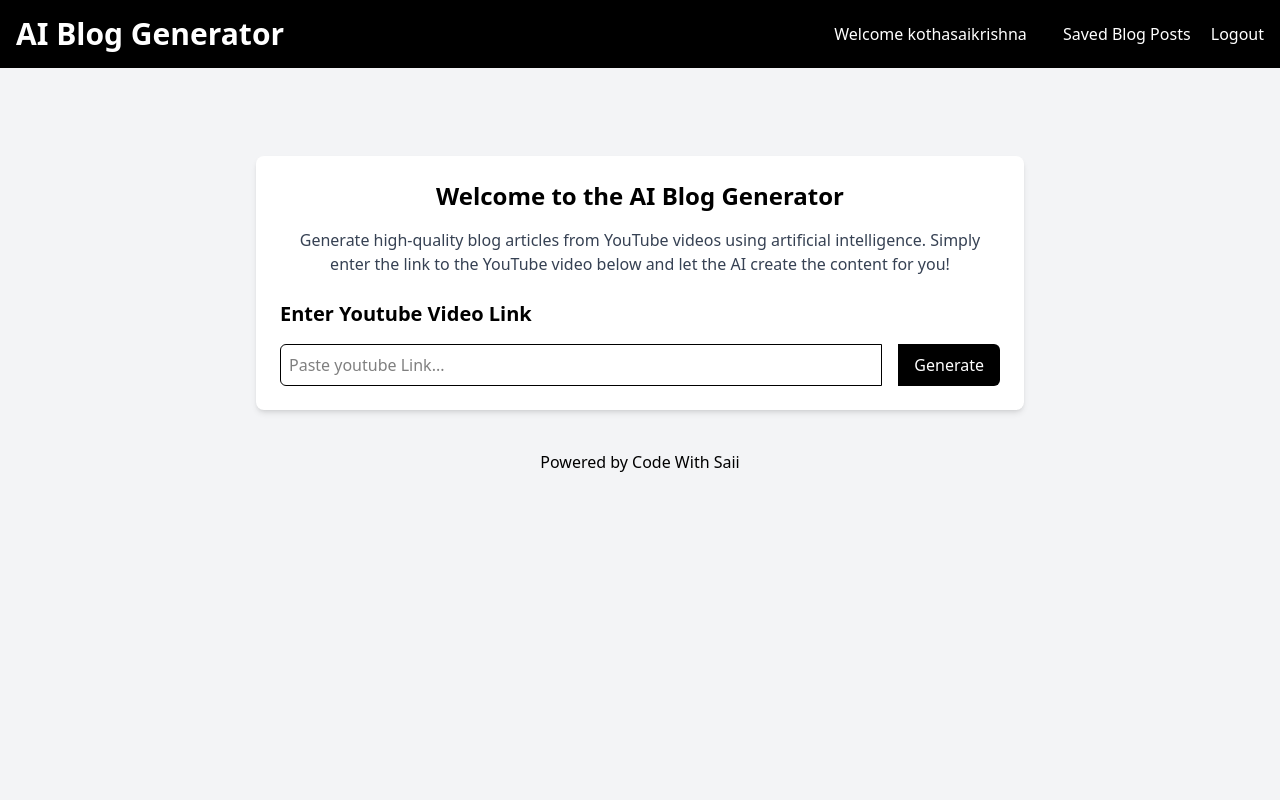
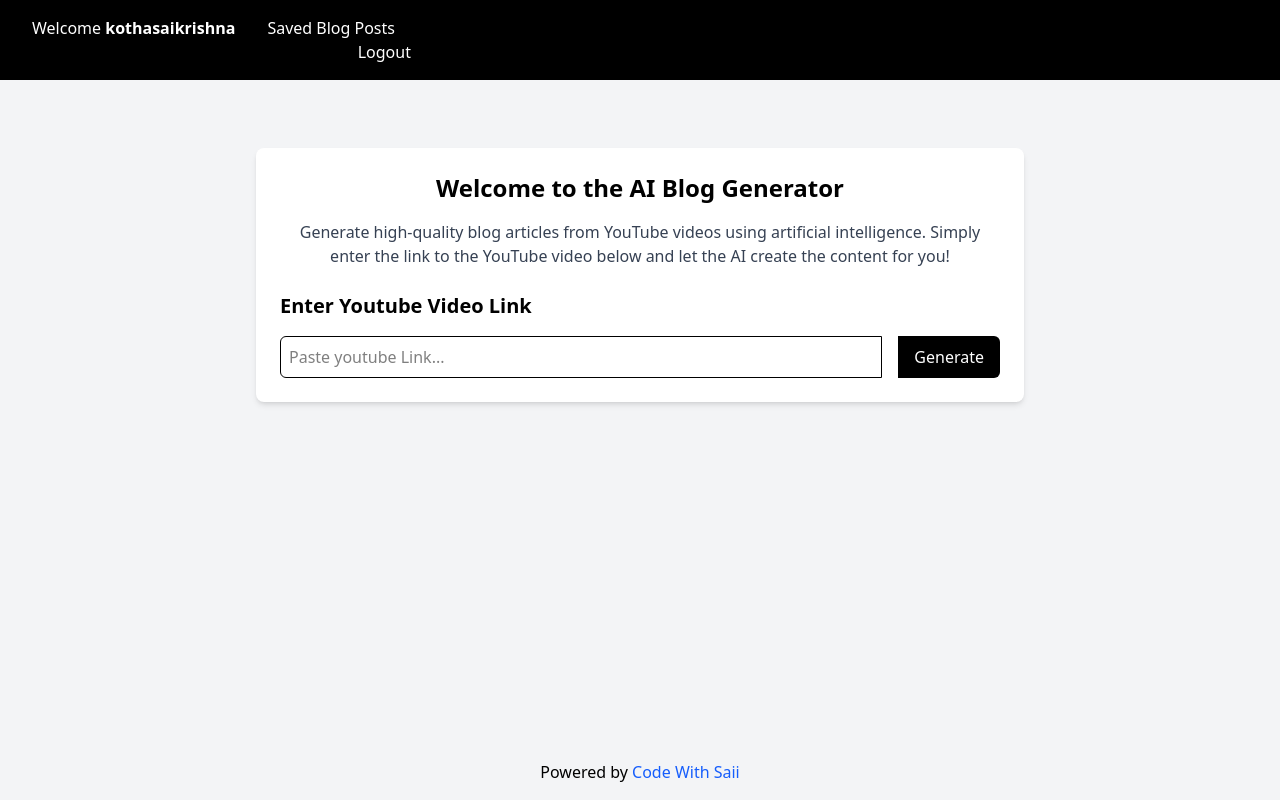
Before and after one commit to sai-krishna-kotha/ai_blog_app, a Django app: page / in a window 1280 px wide. Run offline with Django 5.2, Linux system fonts and the light colour scheme; a user stored in the database is signed in; style sheets or scripts are compiled from the project's sources.

Commit message:
style: responsiveness test in dev tools (checked)

```diff
--- a/blog_generator/urls.py
+++ b/blog_generator/urls.py
@@ -3,7 +3,7 @@ from blog_generator import views
 
 
 urlpatterns = [
-    path('',views.index,name='index'),
+    path('',views.index,name='home'),
     path('login/',views.user_login,name='login'),
     path('signup/',views.user_signup,name='signup'),
     path('logout/',views.user_logout,name='logout'),
--- a/templates/index.html
+++ b/templates/index.html
@@ -5,19 +5,20 @@
     <meta charset="UTF-8">
     <meta name="viewport" content="width=device-width, initial-scale=1.0">
     <title>AI Blog Generator</title>
-    {% comment %} <link href="https://cdn.jsdelivr.net/npm/tailwindcss@2.2.19/dist/tailwind.min.css" rel="stylesheet"> {% endcomment %}
     <link rel="stylesheet" href="{% static 'css/style.css' %}">
-        <link rel="stylesheet" href="{% static 'dist/css/output.css' %}">
-<body class="flex flex-col min-h-scrren bg-gray-100 font-sans antialised">
-    <!-- Navbar -->
-    <nav class="bg-black p-4 text-white">
-        <div class="flex flex-col md:flex-row justify-between items-center gap-2">
-            <h1 class="text-2xl md:text-3xl font-bold text-center md:text-">AI Blog Generator</h1>
+    <link rel="stylesheet" href="{% static 'dist/css/output.css' %}">
+    <meta name="google-site-verification" content="VtmjrCOFnOTEWJ51MJv1MPGoY-zyaE3E4P_prQpLy24" />
+</head>
+<body class="flex flex-col min-h-screen pt-[60px] bg-gray-100 font-sans antialiased">
+    <nav class="fixed top-0 left-0 w-full bg-black p-4 text-white">
+        <div class="container mx-auto flex flex-col md:flex-row justify-between items-left gap-2">
+            <div class="flex flex-col md:flex-row text-sm md:text-base gap-2 md:gap-0">
+                <a href='{% url "home" %}' class="text-white hover:underline mx-2 md:mx-4">Welcome <strong> {{user.username}}</strong></a>
+                <div class="flex md:flex-col md:items-right justify-between">
 
-            <div class="text-sm md:text-base">
-                <a href='{% url "index" %}' class="text-white hover:underline mx-4">Welcome {{user.username}}</a>
-                <a href='{% url "blog-list" %}' class="text-white hover:underline mx-4">Saved Blog Posts</a>
-                <a href='{% url "logout" %}' class="text-white hover:underline">Logout</a>
+                    <a href='{% url "blog-list" %}' class="text-white hover:underline mx-2 md:mx-4">Saved Blog Posts</a>
+                    <a href='{% url "logout" %}' class="text-white hover:underline mx-2 md:mx-0 md:text-right">Logout</a>
+                </div>
             </div>
         </div>
     </nav>
@@ -25,12 +26,10 @@
     <br>
     <br>
 
-    <!-- Main -->
-    <div class="flex-grow container mx-auto mt-10 px-4 sm:px-0">
+    <div class="flex-grow container mx-auto mt-10 px-4">
         <div
             class="max-w-3xl mx-auto bg-white p-6 rounded-lg shadow-md transition-transform transform flex flex-col">
 
-            <!-- Introduction section -->
             <div class="text-center">
                 <h2 class="text-2xl font-semibold mb-4">Welcome to the AI Blog Generator</h2>
                 <p class="text-gray-700">
@@ -41,39 +40,36 @@
 
             <br>
 
-            <!-- Youtube section -->
             <div>
                 <h2 class="text-xl mb-4 font-semibold">Enter Youtube Video Link</h2>
-                <div class="flex space-x-4">
+                <div class="flex flex-col sm:flex-row space-y-4 sm:space-y-0 sm:space-x-4">
                     <input id="youtubeLink" type="url" placeholder="Paste youtube Link..."
-                        class="flex-grow p-2 border border-black focus:outline-none focus:border-blue-500 rounded-l-md">
-                    <button type="button" id="generateBlogButton" class="bg-black text-white px-4 py-2 rounded-r-md hover:bg-gray-500 transition-colors active:bg-gray-800 disabled:bg-gray-300 cursor-pointer">Generate</button>
+                        class="flex-grow p-2 border border-black focus:outline-none focus:border-blue-500 rounded-md sm:rounded-l-md sm:rounded-r-none">
+                    <button type="button" id="generateBlogButton" class="bg-black text-white px-4 py-2 rounded-md sm:rounded-r-md sm:rounded-l-none hover:bg-gray-700 transition-colors active:bg-gray-800 disabled:bg-gray-300 cursor-pointer">Generate</button>
                 </div>
 
             </div>
 
 
-            <!-- section for loading circle -->
             <div>
-                <div class="text-center font-bold mt-2 hidden" id="warning-on-process">Don't reload while processing...</div>
-                <div style="display: none;" id="loading-circle" class="load"></div>
-                <div id="error-invalid-yt-url" class="text-center text-red-800 hidden">Enter a valid youtube URL</div>
-                <div id="error-empty-yt-url" class="text-center text-red-800 hidden">Enter a youtube URL</div>
+                <div class="text-center font-bold mt-4 hidden" id="warning-on-process">Don't reload while processing...</div>
+                <div style="display: none;" id="loading-circle" class="load mx-auto mt-4"></div>
+                <div id="error-invalid-yt-url" class="text-center text-red-800 mt-2 hidden">Enter a valid YouTube URL</div>
+                <div id="error-empty-yt-url" class="text-center text-red-800 mt-2 hidden">Enter a YouTube URL</div>
             </div>
 
 
-            <!-- Generated Blog Display Section -->
-            <section class="mt-4 flex-grow hidden" id="generated-block">
+            <section class="mt-8 flex-grow hidden" id="generated-block">
                 <h2 class="text-xl mb-4 font-semibold">Generated Blog Article</h2>
-                <div id="blogContent" class="mt-2  space-y-4"></div>
-                <div class="text-xl font-bold mt-4">Saved to your <a href='{% url "blog-list" %}' class="hover:underline text-blue-800">Blog posts</a></div>
+                <div id="blogContent" class="mt-2 space-y-4 prose max-w-none"></div>
+                <div class="text-xl font-bold mt-6 text-center">Saved to your <a href='{% url "blog-list" %}' class="hover:underline text-blue-800">Blog posts</a></div>
             </section>
         </div>
     </div>
 
 
-    <footer class="text-center p-4 text-blacl mt-6">
-        Powered by Code With Saii</a>
+    <footer class="text-center p-4 text-black mt-6">
+        Powered by <a href="https://www.youtube.com/" class="text-blue-600 hover:underline">Code With Saii</a>
     </footer>
     <script src="{% static 'js/script.js' %}"></script>
 </body>
```
Also changed, not shown: templates/all-blogs.html (+19 -22 lines), templates/blog-details.html (+20 -21 lines), templates/login.html (+15 -24 lines), templates/signup.html (+19 -29 lines), db.sqlite3.
